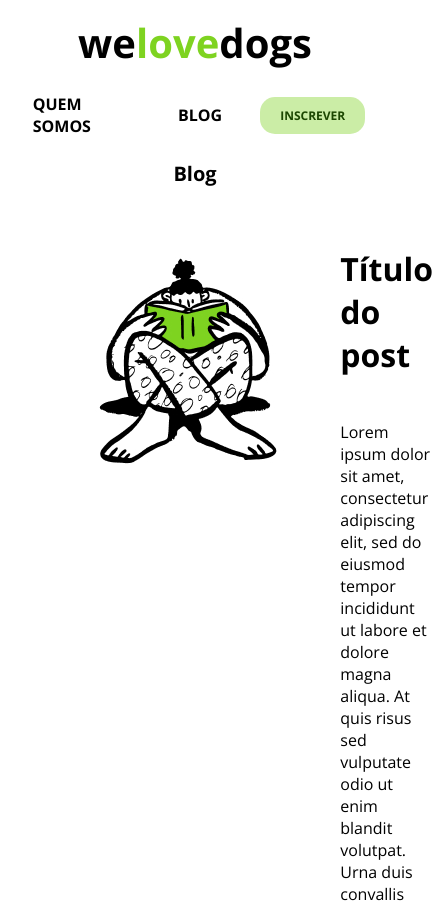
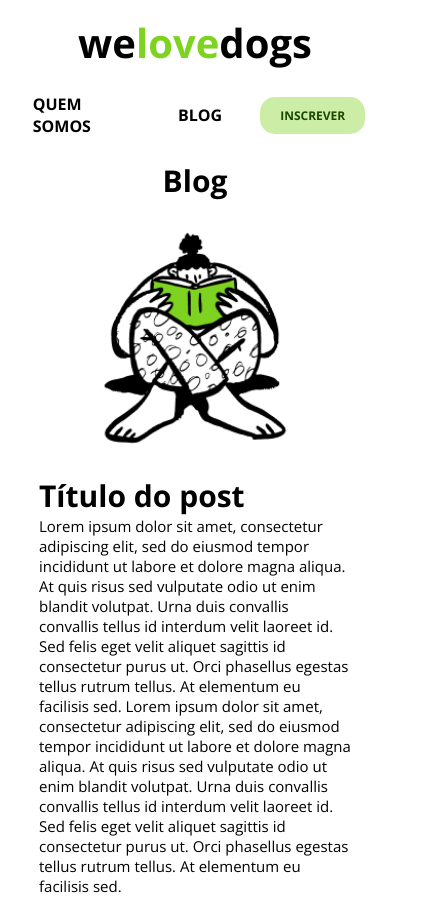
Before and after one commit to LucasDSL/We-Love-Dogs-website, a plain HTML site: page pages/blog.html in a window 390 px wide. Shown: the top 901 px of the page, 433 px wide, since content can reach past the window. Drawn offline with nearby package versions, Linux system fonts and the light colour scheme.

Commit message:
responsive blog

```diff
--- a/pages/blog.html
+++ b/pages/blog.html
@@ -21,18 +21,16 @@
     </header>
 
     <main>
-        <div>
-            <h1 class="titulo-pag">Blog</h1>
-        </div>
+        <h1 class="titulo-pag">Blog</h1>
         <div class="blog-block">
-            <div><img src="../images/Figure3.jpg" alt=""></div>
+            <img src="../images/Figure3.jpg" alt="Person Reading">
             <div class="block-content">
                 <h2>Título do post</h2>
                 <p>Lorem ipsum dolor sit amet, consectetur adipiscing elit, sed do eiusmod tempor incididunt ut labore et dolore magna aliqua. At quis risus sed vulputate odio ut enim blandit volutpat. Urna duis convallis convallis tellus id interdum velit laoreet id. Sed felis eget velit aliquet sagittis id consectetur purus ut. Orci phasellus egestas tellus rutrum tellus. At elementum eu facilisis sed. Lorem ipsum dolor sit amet, consectetur adipiscing elit, sed do eiusmod tempor incididunt ut labore et dolore magna aliqua. At quis risus sed vulputate odio ut enim blandit volutpat. Urna duis convallis convallis tellus id interdum velit laoreet id. Sed felis eget velit aliquet sagittis id consectetur purus ut. Orci phasellus egestas tellus rutrum tellus. At elementum eu facilisis sed.</p>
             </div>
         </div>
         <div class="blog-block">
-            <div><img src="../images/Figure4.jpg" alt=""></div>
+            <img src="../images/Figure4.jpg" alt="Woman peting dog">
             <div class="block-content">
                 <h2>Título do post</h2>
                 <p>Lorem ipsum dolor sit amet, consectetur adipiscing elit, sed do eiusmod tempor incididunt ut labore et dolore magna aliqua. At quis risus sed vulputate odio ut enim blandit volutpat. Urna duis convallis convallis tellus id interdum velit laoreet id. Sed felis eget velit aliquet sagittis id consectetur purus ut. Orci phasellus egestas tellus rutrum tellus. At elementum eu facilisis sed. Lorem ipsum dolor sit amet, consectetur adipiscing elit, sed do eiusmod tempor incididunt ut labore et dolore magna aliqua. At quis risus sed vulputate odio ut enim blandit volutpat. Urna duis convallis convallis tellus id interdum velit laoreet id. Sed felis eget velit aliquet sagittis id consectetur purus ut. Orci phasellus egestas tellus rutrum tellus. At elementum eu facilisis sed.</p>
--- a/styles/blog.css
+++ b/styles/blog.css
@@ -4,21 +4,29 @@ main{
     justify-content: center;
     align-items: center;
 }
-
-main .blog-block{
+main > h1 {
+    font-size: 3rem;
+}
+.blog-block{
     display: flex;
-    width:80%;
-    margin-top: 60px;
+    flex-direction: column;
+    padding: 2rem 0rem;
+    width: 80vw;
+    gap: 2rem;
 }
 
 .block-content > h2{
-    font-size: 32px;
+    font-size: 3rem;
     font-weight: 700;
-    color: #000000;
-    margin-bottom: 45px;
 }
 
 .block-content > p{
-    font-size: 16px;
+    font-size: 1.5rem;
     font-weight: 400;
 }
+
+@media (min-width: 768px){
+    .blog-block{
+        flex-direction: row;
+    }
+}
```
Also changed, not shown: styles/quemsomos.css (line endings or trailing spaces).
